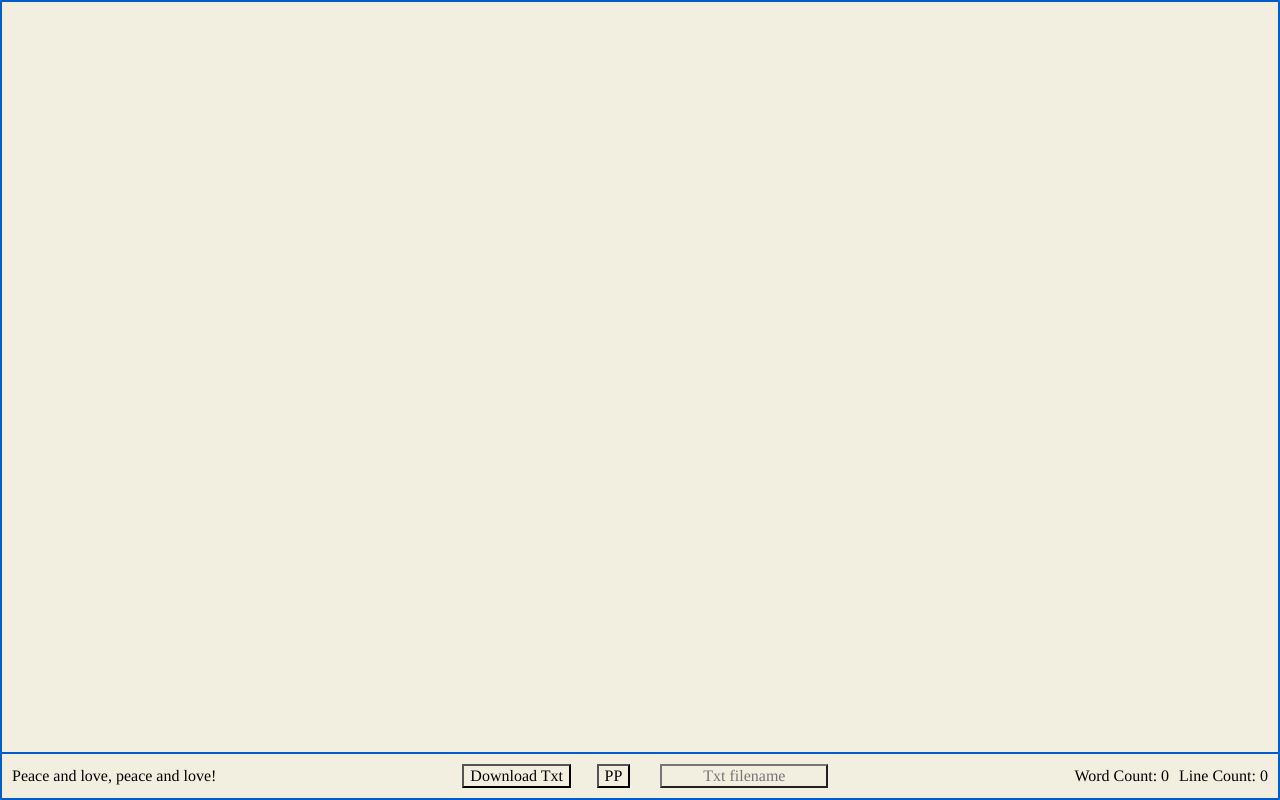
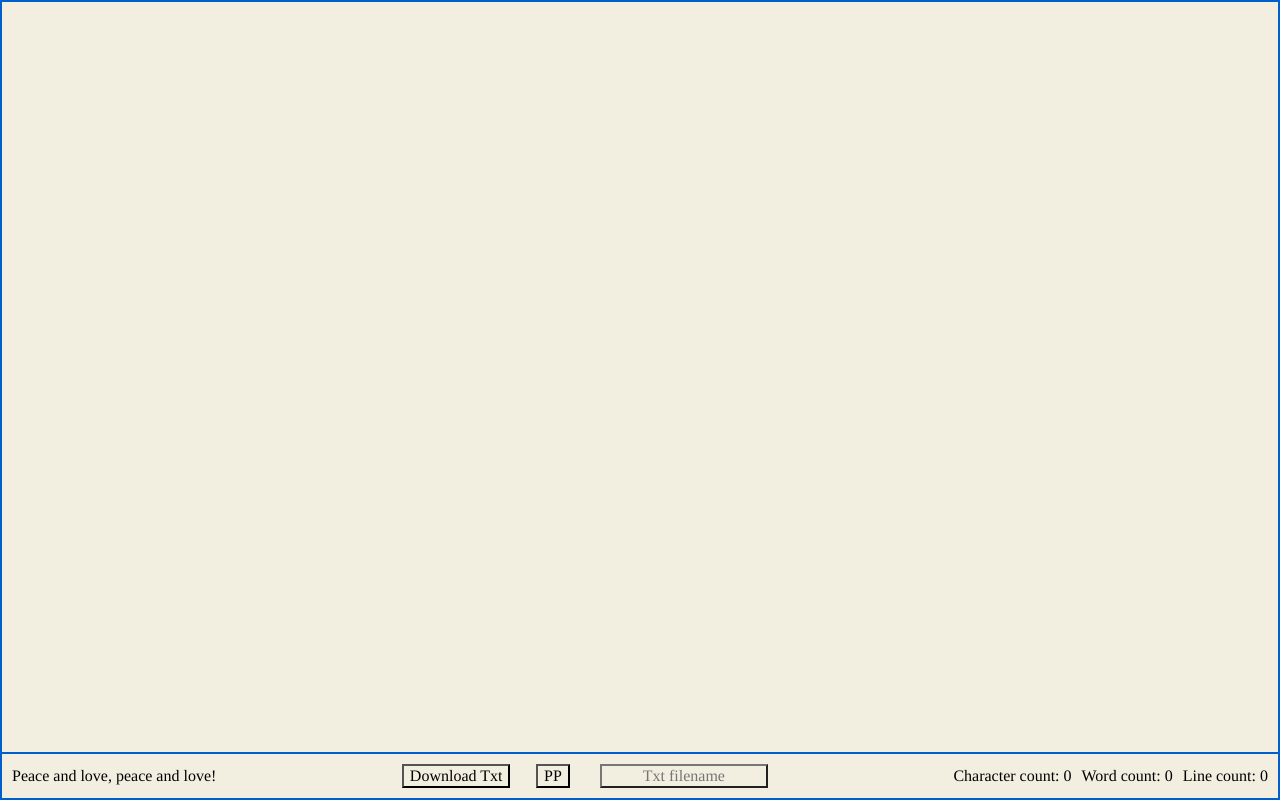
Before and after one commit to Hiccup246/free-online-text-edit, a SvelteKit app: page / in a window 1280 px wide. Built offline with nearby package versions, Linux system fonts and the light colour scheme; no server answers.

Commit message:
Add character metric, refactor text metrics state

```diff
--- a/src/routes/+page.svelte
+++ b/src/routes/+page.svelte
@@ -1,5 +1,9 @@
 <script lang="ts">
 	import { onMount } from 'svelte';
+
+	let characterCount = 0;
+	let wordCount = 0
+	let lineCount = 0;
 
 	// Code inspired from https://www.eddymens.com/blog/how-to-allow-the-use-of-tabs-in-a-textarea
 	onMount(async () => {
@@ -35,19 +39,9 @@
 		const textareaContent: string = (document.getElementById('textarea') as HTMLTextAreaElement)
 			.value;
 
-		if (textareaContent == '') return setWordLineCount(0, 0);
-
-		const wordSplit = textareaContent.split(/\r\n|\r|\n|\s/);
-		const newLinesCount = textareaContent.split(/\r\n|\r|\n/).length;
-		var wordCount = 0;
-
-		for (var i = 0; i < wordSplit.length; i++) {
-			if (wordSplit[i] != '') {
-				wordCount += 1;
-			}
-		}
-
-		setWordLineCount(wordCount, newLinesCount);
+		wordCount = textareaContent.split(/\r\n|\r|\n|\s/).filter(word => word != '').length;
+		lineCount = textareaContent.split(/\r\n|\r|\n/).length;
+		characterCount = textareaContent.length;
 	}
 
 	export function setWordLineCount(wordCount: number, lineCount: number) {
@@ -140,8 +134,9 @@
 		</div>
 
 		<div class="message__textarea-counts">
-			<span id="word-count">Word Count: 0</span>
-			<span id="line-count">Line Count: 0</span>
+			<div class="word-count">Character count: {characterCount}</div>
+			<div class="word-count">Word count: {wordCount}</div>
+			<div class="line-count">Line count: {lineCount}</div>
 		</div>
 	</div>
 </div>
```
